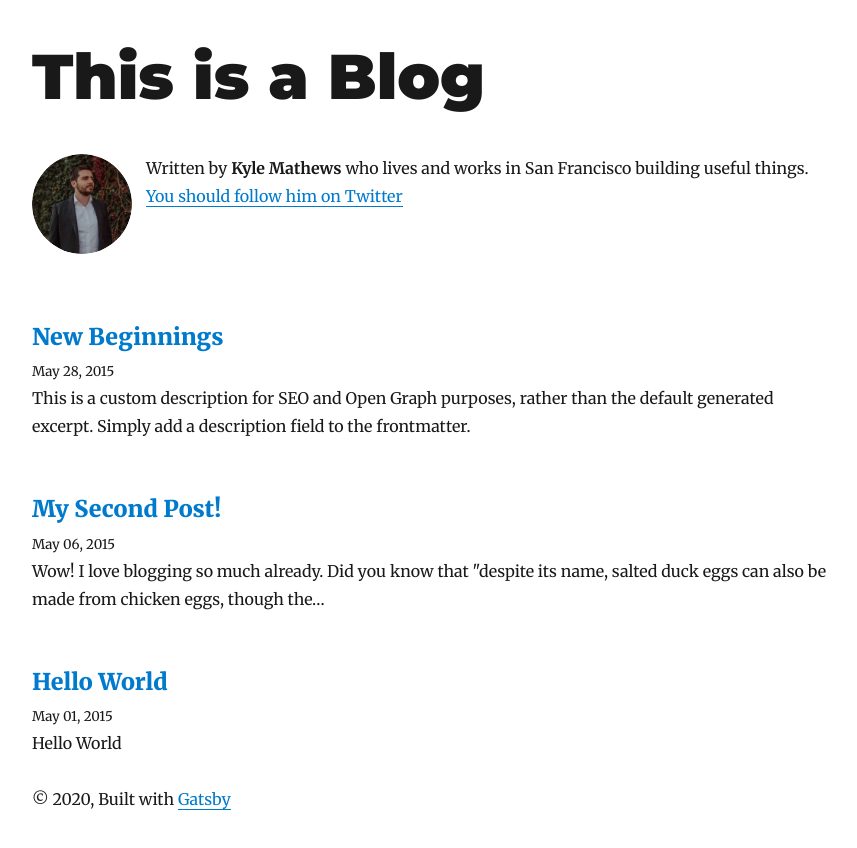
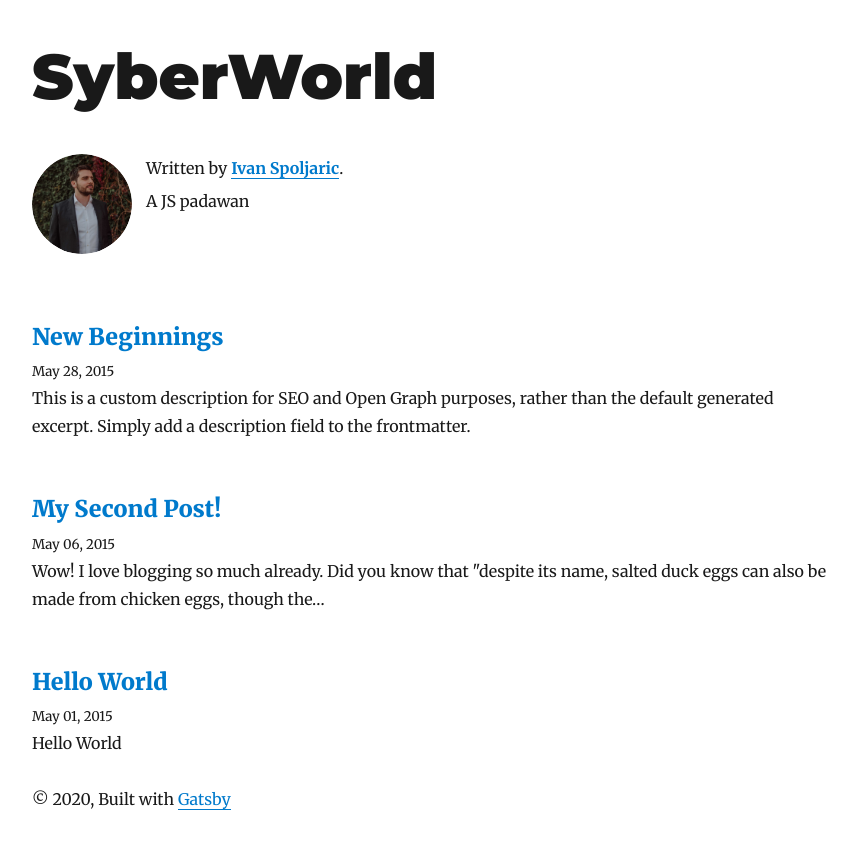
Before and after one commit to ispoljari/personal-blog, a Gatsby site: page / in a window 1280 px wide. Shown: the whole page, without its empty margins (209-1066 px from the left). Built offline with nearby package versions, Linux system fonts and the light colour scheme; Gatsby itself is replaced by a stand-in of ours; some packages are replaced by stand-ins of ours.

Commit message:
Updated site metadata and changed info in bio

```diff
--- a/gatsby-config.js
+++ b/gatsby-config.js
@@ -1,11 +1,11 @@
 module.exports = {
   siteMetadata: {
-    title: `This is a Blog`,
-    author: `Kyle Mathews`,
-    description: `A starter blog demonstrating what Gatsby can do.`,
-    siteUrl: `https://gatsby-starter-blog-demo.netlify.com/`,
+    title: `SyberWorld`,
+    author: `Ivan Spoljaric`,
+    description: `My personal blog where I write about everything. But mostly I write about Javascript and the ecosystem of Web related technologies.`,
+    siteUrl: ``,
     social: {
-      twitter: `kylemathews`,
+      linkedin: `https://www.linkedin.com/in/ivan-%C5%A1poljari%C4%87-2206a184/`,
     },
   },
   plugins: [
--- a/src/components/bio.js
+++ b/src/components/bio.js
@@ -25,7 +25,7 @@ const Bio = () => {
         siteMetadata {
           author
           social {
-            twitter
+            linkedin
           }
         }
       }
@@ -53,14 +53,22 @@ const Bio = () => {
           borderRadius: `50%`,
         }}
       />
-      <p>
-        Written by <strong>{author}</strong> who lives and works in San
-        Francisco building useful things.
-        {` `}
-        <a href={`https://twitter.com/${social.twitter}`}>
-          You should follow him on Twitter
-        </a>
-      </p>
+      <div>
+        <p style={{ marginBottom: rhythm(1 / 6) }}>
+          Written by{` `}
+          <strong>
+            <a
+              href={`${social.linkedin}`}
+              target="_blank"
+              rel="noopener noreferrer"
+            >
+              {author}
+            </a>
+          </strong>
+          .{` `}
+        </p>
+        <p>A JS padawan</p>
+      </div>
     </div>
   )
 }
```
